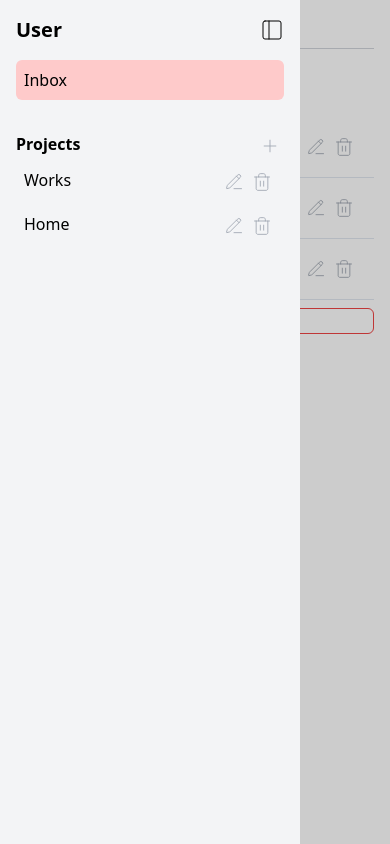
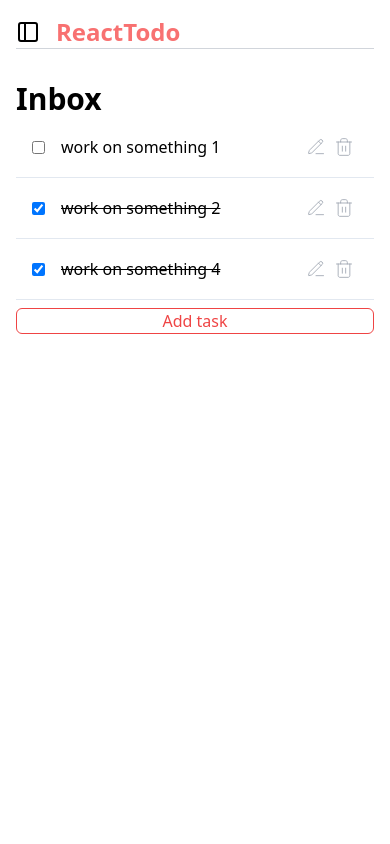
Before and after one commit to fath-nasrudin/react-todo, a React (Vite) app: page / in a window 390 px wide. Built offline with nearby package versions, Linux system fonts and the light colour scheme.

Commit message:
Change default showMobileLefbar to false

```diff
--- a/src/App.jsx
+++ b/src/App.jsx
@@ -33,7 +33,7 @@ const Mainbar = ({ showLeftbar, setShowLeftbar, setShowMobileLeftbar }) => {
 
 function App() {
   const [showLeftbar, setShowLeftbar] = useState(true);
-  const [showMobileLeftbar, setShowMobileLeftbar] = useState(true);
+  const [showMobileLeftbar, setShowMobileLeftbar] = useState(false);
   return (
     <div className="flex min-h-screen">
       <Leftbar showLeftbar={showLeftbar} setShowLeftbar={setShowLeftbar} />
```
